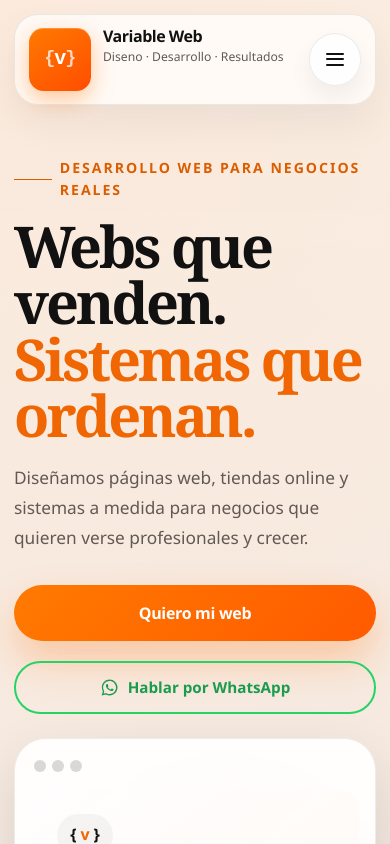
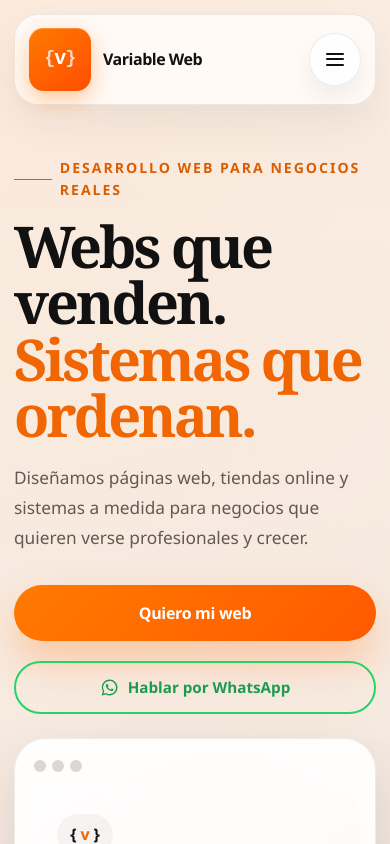
Before and after one commit to JoaquinFreire/VariablesWeb, a React (Vite) app: page / in a window 390 px wide. Shown: the top 844 px of the page. Built offline with nearby package versions, Linux system fonts and the light colour scheme; no server answers.

Commit message:
arreglo nav.

```diff
--- a/src/App.css
+++ b/src/App.css
@@ -2921,11 +2921,20 @@
   }
 
   .logo {
-    align-items: flex-start;
+    align-items: center;
   }
 
   .logo-copy {
-    gap: 0.3rem;
+    justify-content: center;
+    gap: 0.12rem;
+  }
+
+  .logo-copy small {
+    display: none;
+  }
+
+  .floating-card {
+    display: none;
   }
 
   .mock-actions {
--- a/src/components/icons/LogoMark.jsx
+++ b/src/components/icons/LogoMark.jsx
@@ -8,7 +8,7 @@ export function LogoMark({ href = '#top' }) {
       </div>
       <span className="logo-copy">
         <strong>Variable Web</strong>
-        <small>Diseno · Desarrollo · Resultados</small>
+        <small>Diseño · Desarrollo · Resultados</small>
       </span>
     </a>
   )
```
Also changed, not shown: 1 other file (tests, documents, lock files or other folders).
